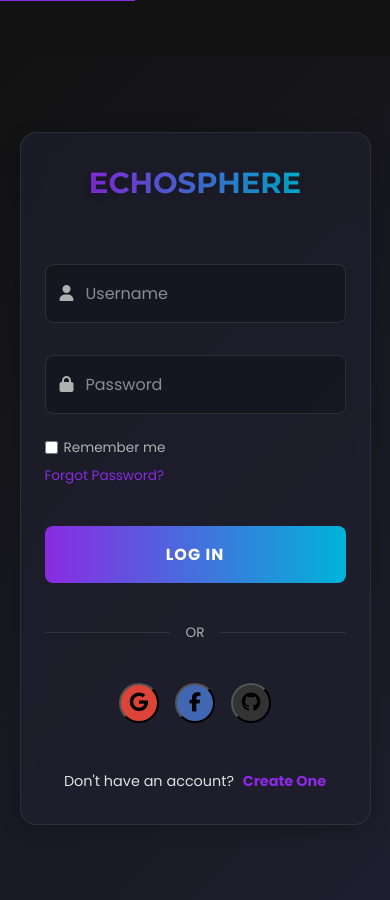
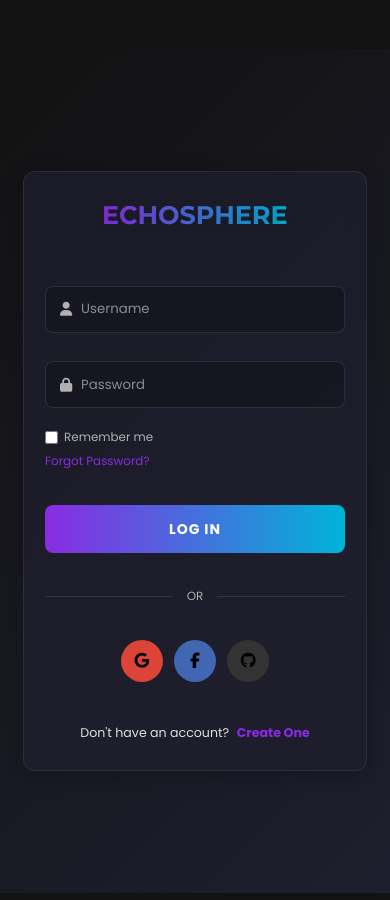
Before and after one commit to Asit-14/EchoSphere, a React (Create React App) app in the folder public/: page /login in a window 390 px wide. Built offline with nearby package versions, Linux system fonts and the light colour scheme; no server answers.

Commit message:
Implement full responsive design for all devices

```diff
--- a/public/public/index.html
+++ b/public/public/index.html
@@ -3,7 +3,7 @@
   <head>
     <meta charset="utf-8" />
     <link rel="icon" href="./favicon.ico" />
-    <meta name="viewport" content="width=device-width, initial-scale=1" />
+    <meta name="viewport" content="width=device-width, initial-scale=1.0, maximum-scale=1.0, user-scalable=no, viewport-fit=cover" />
     <meta name="theme-color" content="#000000" />
     <meta
       name="description"
@@ -13,7 +13,7 @@
 
     <link rel="manifest" href="%PUBLIC_URL%/manifest.json" />
 
-    <title>ChatUp!</title>
+    <title>EchoSphere</title>
   </head>
   <body>
     <noscript>hey buddy!</noscript>
--- a/public/src/components/ChatInput.jsx
+++ b/public/src/components/ChatInput.jsx
@@ -72,6 +72,8 @@ const Container = styled.div`
     right: 0;
     width: 100%;
     z-index: 100;
+    background-color: var(--background-dark);
+    border-top: 1px solid rgba(255, 255, 255, 0.1);
   }
 
   .button-container {
@@ -146,6 +148,12 @@ const Container = styled.div`
     background-color: rgba(255, 255, 255, 0.05);
     padding: 0.2rem 0.3rem;
     transition: box-shadow 0.3s ease;
+    max-width: 100%;
+
+    @media screen and (max-width: 480px) {
+      border-radius: 20px;
+      padding: 0.15rem 0.3rem;
+    }
     margin-bottom: 0;
 
     &:focus-within {
--- a/public/src/index.css
+++ b/public/src/index.css
@@ -47,12 +47,31 @@ body {
   overflow: hidden;
   color: var(--text-primary);
   background-color: var(--background-dark);
+  -webkit-text-size-adjust: 100%;
+  text-size-adjust: 100%;
 }
 
 /* Accessibility - Focus styles */
 *:focus-visible {
   outline: 2px solid var(--primary-color);
   outline-offset: 2px;
+}
+
+/* Responsive font sizes */
+html {
+  font-size: 16px;
+}
+
+@media (max-width: 768px) {
+  html {
+    font-size: 15px;
+  }
+}
+
+@media (max-width: 480px) {
+  html {
+    font-size: 14px;
+  }
 }
 
 /* Scrollbar styling */
@@ -89,5 +108,16 @@ body {
 @media (max-width: 768px) {
   body {
     overflow-y: auto;
+    -webkit-overflow-scrolling: touch;
+  }
+
+  img {
+    max-width: 100%;
+    height: auto;
+  }
+
+  /* Prevent overflow on all elements */
+  * {
+    max-width: 100%;
   }
 }
--- a/public/src/pages/Chat.jsx
+++ b/public/src/pages/Chat.jsx
@@ -97,6 +97,16 @@ const Container = styled.div`
   right: 0;
   bottom: 0;
   overflow: hidden;
+
+  @media screen and (max-width: 768px) {
+    padding: 1rem;
+  }
+
+  @media screen and (max-width: 480px) {
+    padding: 0.5rem;
+    overflow-y: auto;
+    -webkit-overflow-scrolling: touch;
+  }
 
   /* Animated background effect */
   &::before {
--- a/public/src/pages/Login.jsx
+++ b/public/src/pages/Login.jsx
@@ -146,15 +146,17 @@ export default function Login() {
 }
 
 const FormContainer = styled.div`
-  height: 100vh;
-  width: 100vw;
+  min-height: 100vh;
+  width: 100%;
   display: flex;
   flex-direction: column;
   justify-content: center;
   align-items: center;
   background: linear-gradient(135deg, var(--background-dark) 0%, var(--background-medium) 100%);
   position: relative;
-  overflow: hidden;
+  overflow-x: hidden;
+  overflow-y: auto;
+  padding: 1rem;
 
   /* Animated background effect */
   &::before {
@@ -216,14 +218,28 @@ const FormContainer = styled.div`
     box-shadow: var(--box-shadow);
     border: 1px solid rgba(255, 255, 255, 0.08);
     transition: transform 0.3s ease;
+    margin: 1rem;
 
     &:hover {
       transform: translateY(-5px);
     }
 
+    @media (max-width: 768px) {
+      max-width: 380px;
+      padding: 2.5rem;
+    }
+
     @media (max-width: 480px) {
-      width: 90%;
-      padding: 2rem;
+      width: 95%;
+      max-width: 100%;
+      padding: 2rem 1.5rem;
+      margin: 0.5rem;
+      border-radius: 12px;
+      transform: none;
+
+      &:hover {
+        transform: none;
+      }
     }
   }
 
@@ -249,6 +265,8 @@ const FormContainer = styled.div`
       width: 100%;
       font-size: 1rem;
       transition: all 0.3s ease;
+      -webkit-appearance: none; /* Fix iOS styling */
+      appearance: none;
 
       &::placeholder {
         color: rgba(255, 255, 255, 0.5);
@@ -259,6 +277,11 @@ const FormContainer = styled.div`
         box-shadow: 0 0 0 2px rgba(154, 134, 243, 0.2);
         outline: none;
       }
+
+      @media screen and (max-width: 480px) {
+        padding: 0.9rem 0.9rem 0.9rem 2.5rem;
+        font-size: 0.95rem;
+      }
     }
   }
 
@@ -268,6 +291,14 @@ const FormContainer = styled.div`
     align-items: center;
     font-size: 0.85rem;
     margin: -0.5rem 0 0.5rem;
+    flex-wrap: wrap;
+    gap: 0.5rem;
+
+    @media screen and (max-width: 480px) {
+      flex-direction: column;
+      align-items: flex-start;
+      gap: 0.75rem;
+    }
 
     .remember-me {
       display: flex;
@@ -276,11 +307,16 @@ const FormContainer = styled.div`
       input[type="checkbox"] {
         margin-right: 6px;
         accent-color: var(--primary-color);
+        width: auto;
       }
 
       label {
         color: var(--text-tertiary);
         cursor: pointer;
+        position: relative;
+        top: auto;
+        left: auto;
+        transform: none;
       }
     }
 
@@ -326,19 +362,36 @@ const FormContainer = styled.div`
     display: flex;
     justify-content: center;
     gap: 1rem;
+    flex-wrap: wrap;
+
+    @media screen and (max-width: 480px) {
+      gap: 0.8rem;
+    }
 
     .social-btn {
-      width: 40px;
-      height: 40px;
+      width: 44px;
+      height: 44px;
       border-radius: 50%;
       display: flex;
       align-items: center;
       justify-content: center;
       font-size: 1.2rem;
       transition: all 0.3s;
+      border: none;
+      cursor: pointer;
 
       &:hover {
         transform: translateY(-3px);
+      }
+
+      &:active {
+        transform: translateY(-1px);
+      }
+
+      @media screen and (max-width: 480px) {
+        width: 42px;
+        height: 42px;
+        font-size: 1.1rem;
       }
 
       &.google {
@@ -362,6 +415,14 @@ const FormContainer = styled.div`
     border: none;
     font-weight: bold;
     cursor: pointer;
+    border-radius: 8px;
+    font-size: 1rem;
+    min-height: 48px;
+
+    @media screen and (max-width: 480px) {
+      padding: 0.9rem 1.5rem;
+      width: 100%;
+    }
     border-radius: 8px;
     font-size: 1rem;
     text-transform: uppercase;
```
